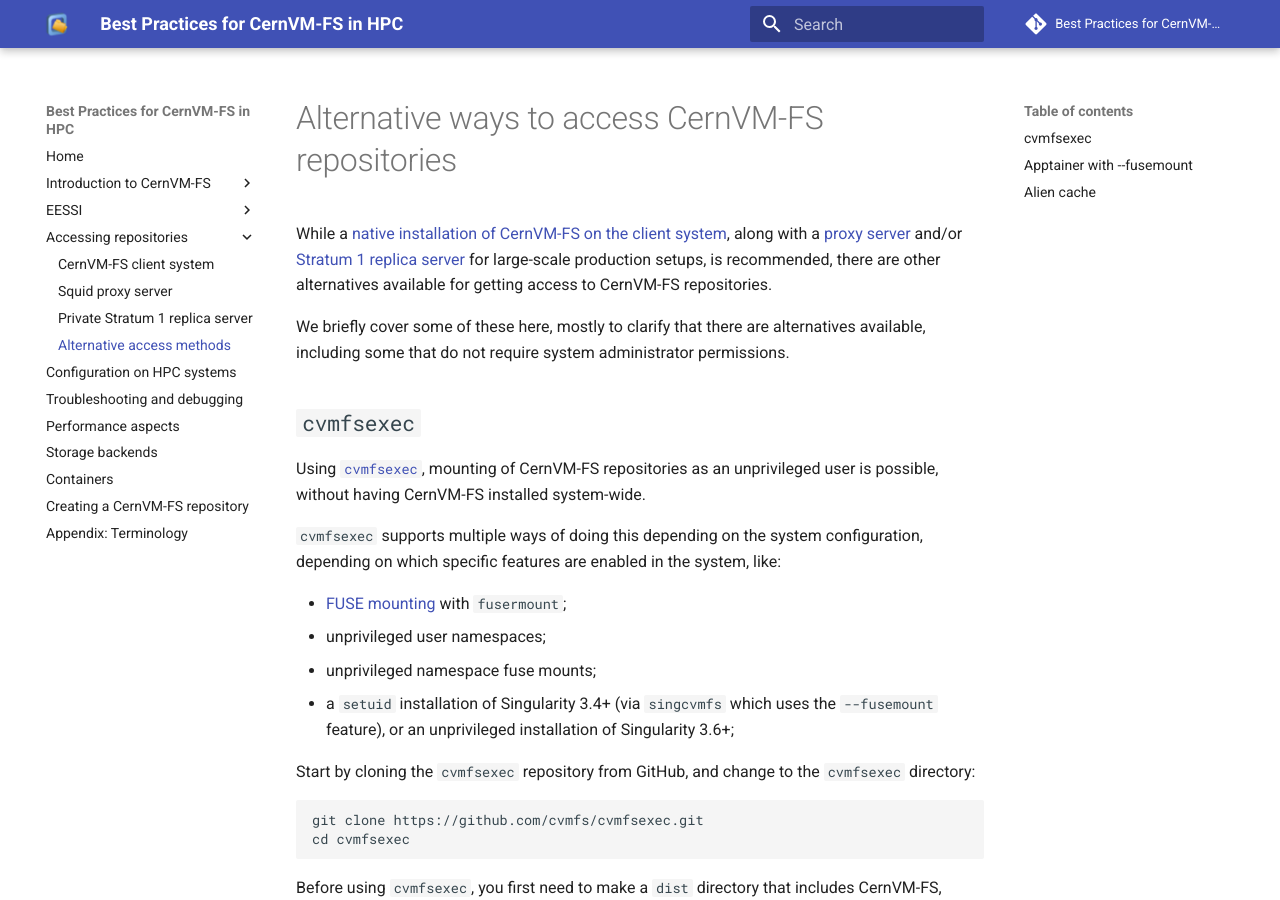
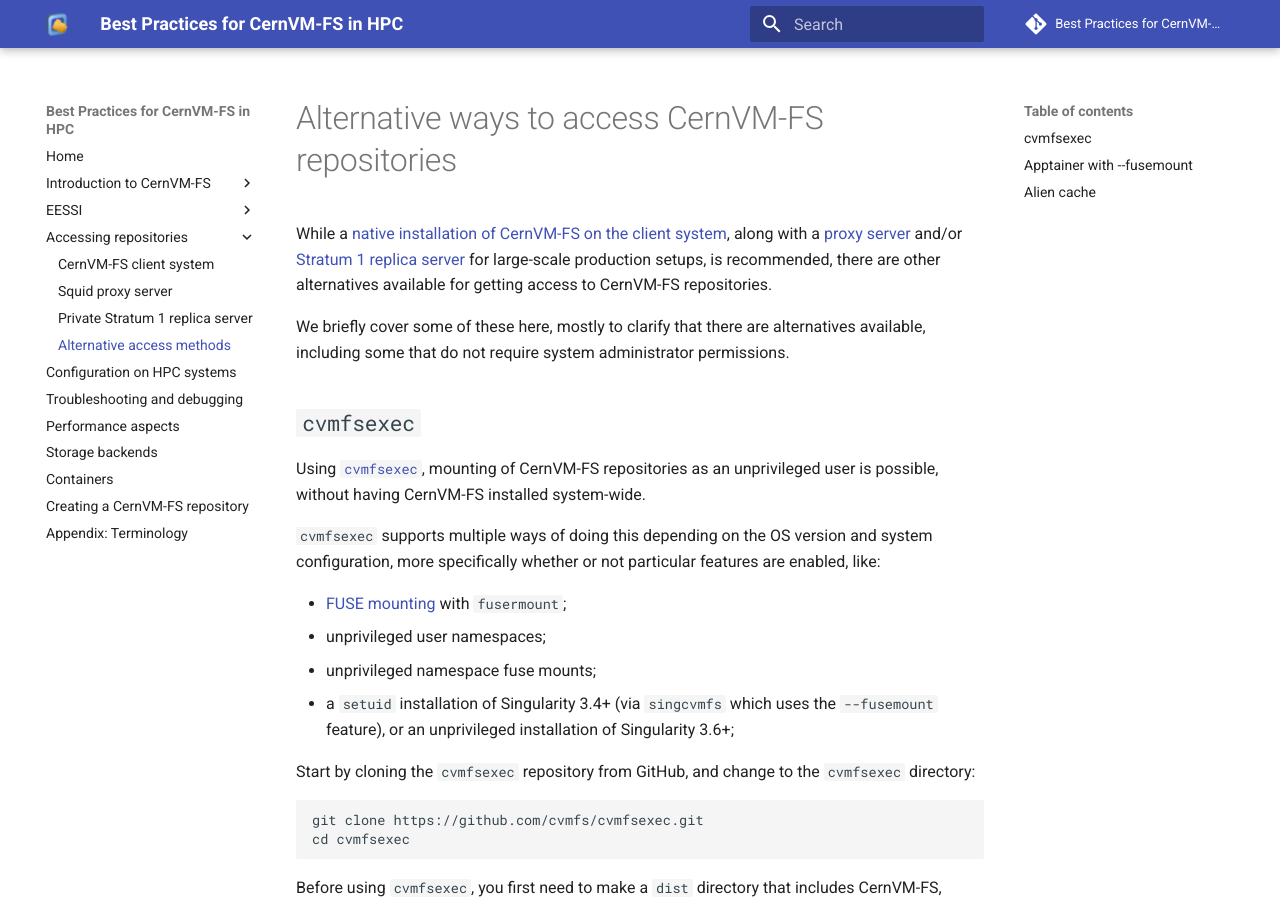
Before and after one commit to multixscale/cvmfs-tutorial-hpc-best-practices, an MkDocs documentation site: the page built from docs/access/alternatives.md, in a window 1280 px wide and 900 px high. Built offline with MkDocs 1.6.1 and Material for MkDocs 9.7.7, drawn with Linux system fonts in a browser that asks for light colours; comment, search, counter and statistics services are not loaded.

Commit message:
avoid 'depending' twice in same sentence

```diff
--- a/docs/access/alternatives.md
+++ b/docs/access/alternatives.md
@@ -12,8 +12,8 @@
 Using [`cvmfsexec`](https://github.com/cvmfs/cvmfsexec), mounting of CernVM-FS repositories as
 an unprivileged user is possible, without having CernVM-FS installed system-wide.
 
-`cvmfsexec` supports multiple ways of doing this depending on the system configuration,
-depending on which specific features are enabled in the system, like:
+`cvmfsexec` supports multiple ways of doing this depending on the OS version and system configuration,
+more specifically whether or not particular features are enabled, like:
 
 * [FUSE mounting](https://www.kernel.org/doc/html/latest/filesystems/fuse.html) with `fusermount`;
 * unprivileged user namespaces;
```
